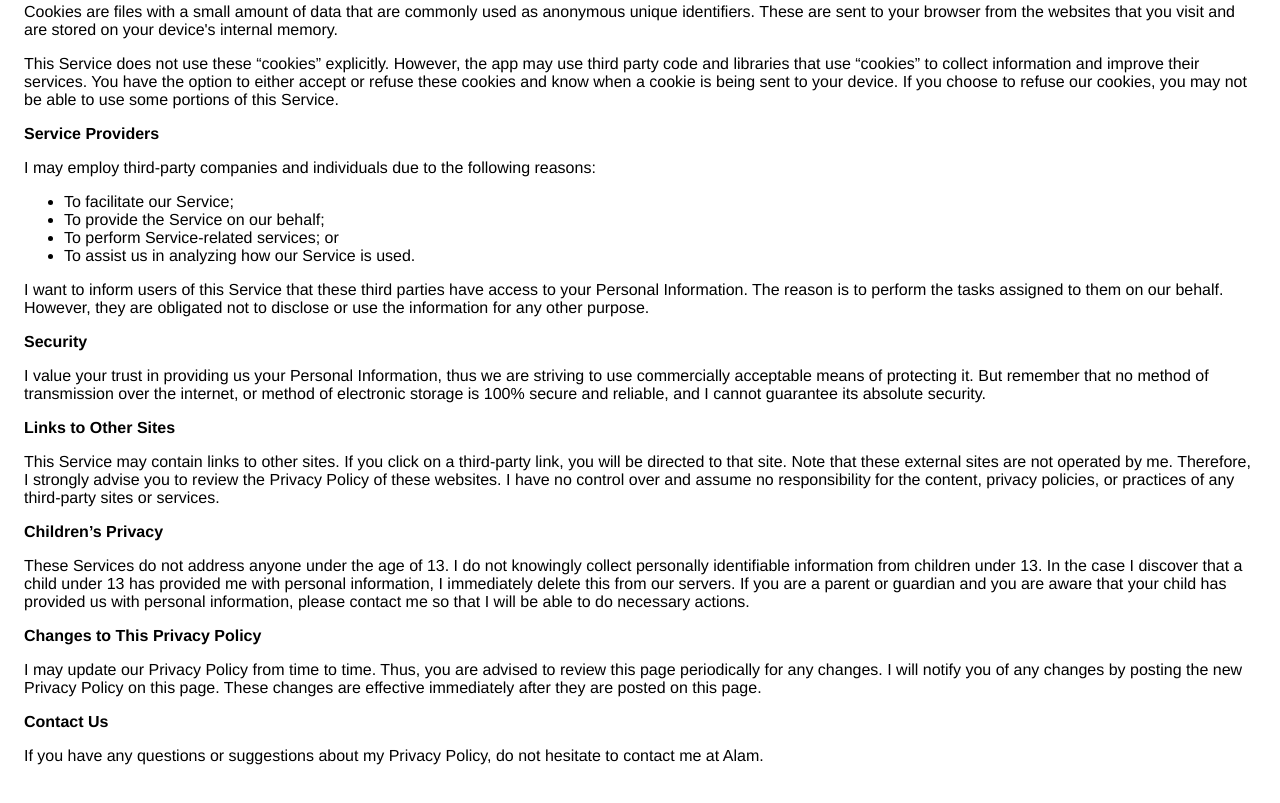
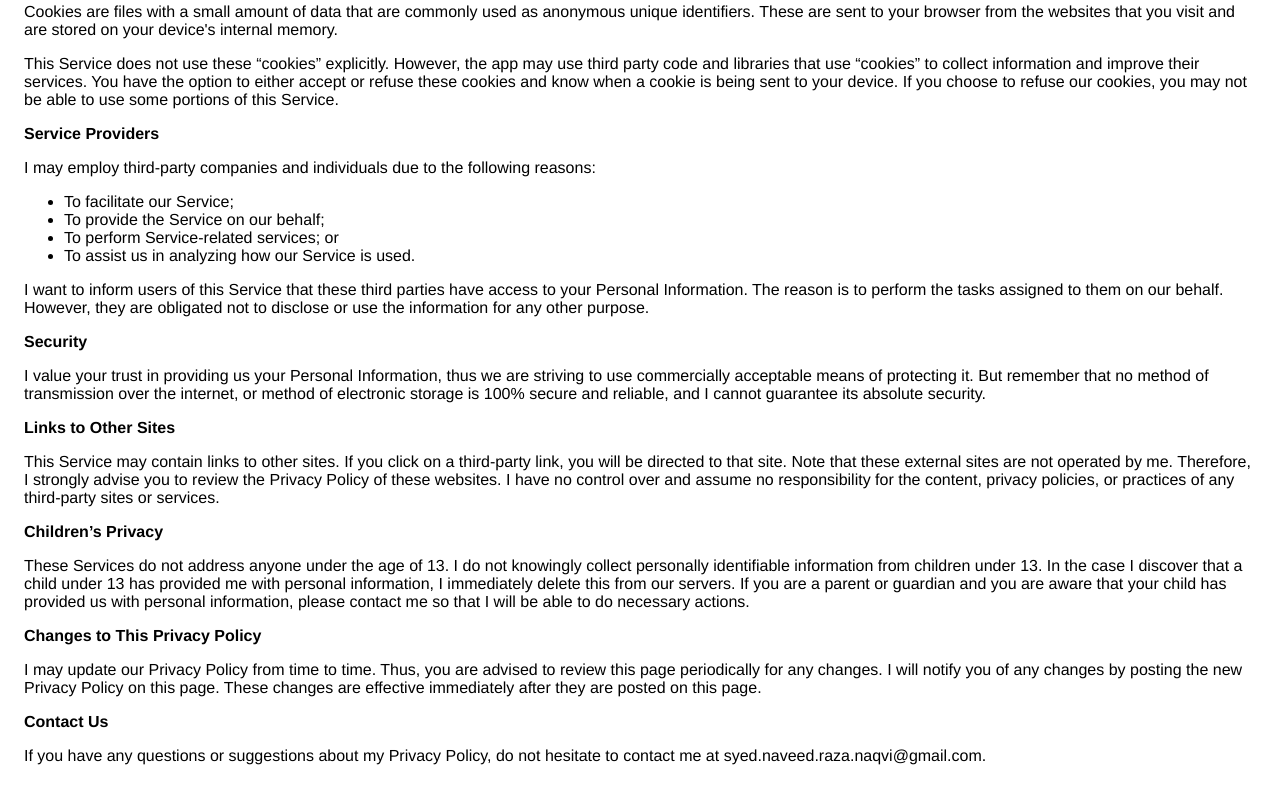
Before and after one commit to nrcool7214/policy, a plain HTML site: page index.html in a window 1280 px wide. Shown: the part 605-1408 px from the top of the page. Drawn offline with Linux system fonts and the light colour scheme.

Commit message:
added email

```diff
--- a/index.html
+++ b/index.html
@@ -112,7 +112,7 @@
                   </p> <p><strong>Contact Us</strong></p> <p>
                     If you have any questions or suggestions about
                     my Privacy Policy, do not hesitate to contact
-                    me at Alam.
+                    me at syed.naveed.raza.naqvi@gmail.com.
                   </p>
     </body>
     </html>
```
